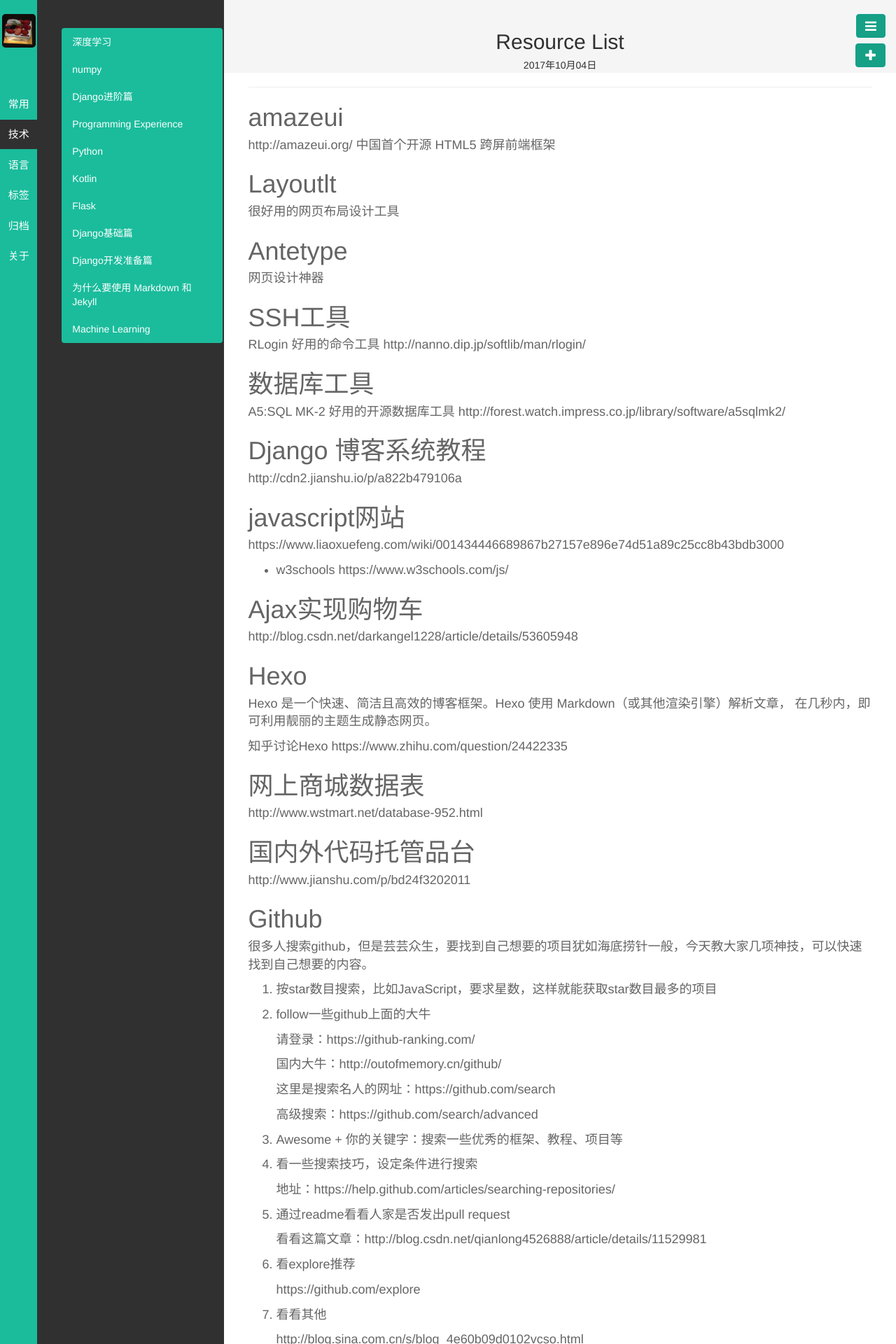
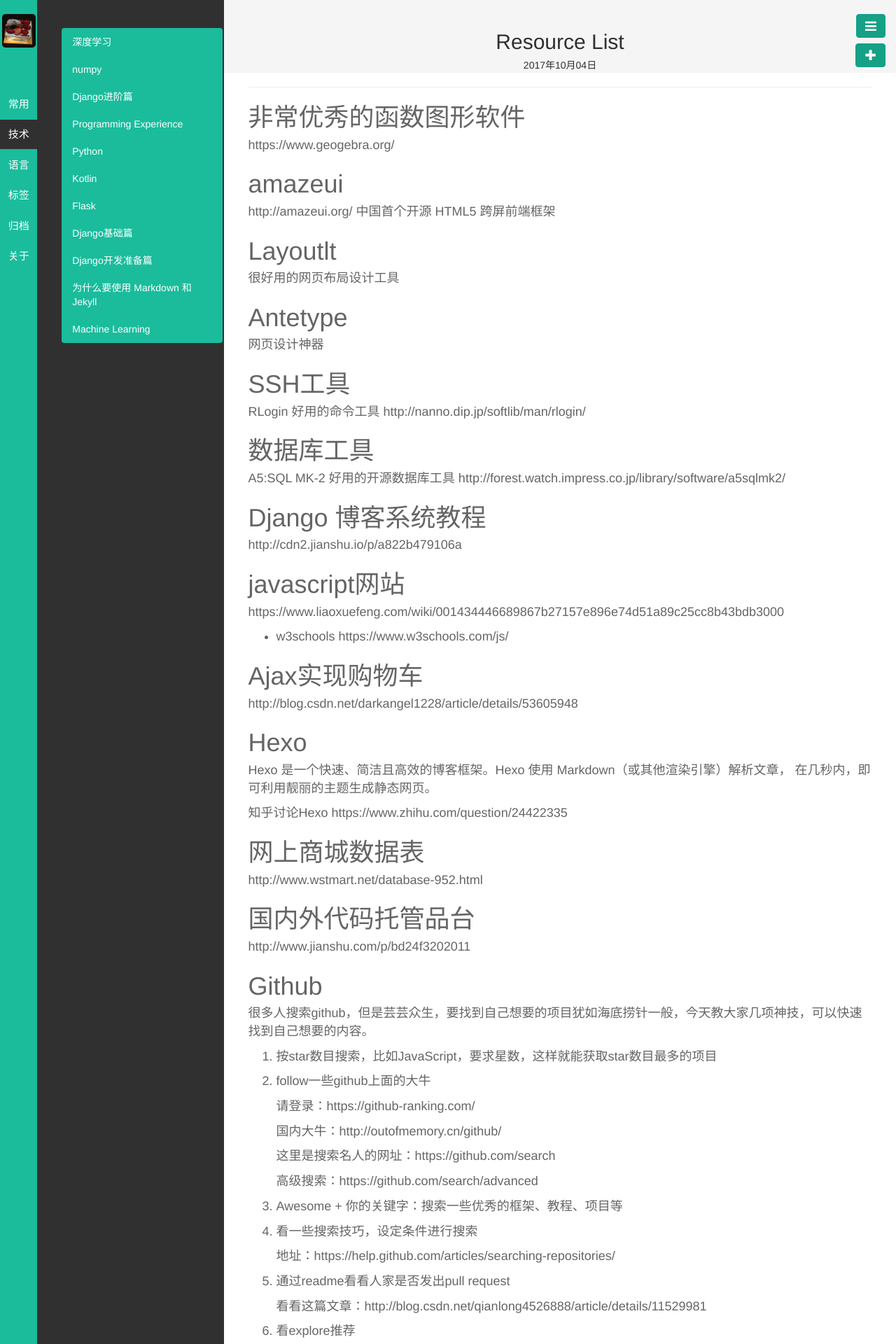
Before and after one commit to kyoyo/kyoyo.github.io, a Jekyll site: the page built from _posts/常用/2017-10-04-ResourceList.md, in a window 1280 px wide. Shown: the top 1920 px of the page at 70% size. Built offline with Jekyll 4.4.1, drawn with Linux system fonts in a browser that asks for light colours; Markdown is read by kramdown in place of the engine named in the settings.

Commit message:
Update 2017-10-04-ResourceList.md

```diff
--- a/_posts/常用/2017-10-04-ResourceList.md
+++ b/_posts/常用/2017-10-04-ResourceList.md
@@ -7,6 +7,8 @@ keywords:
 description:
 ---
 
+# 非常优秀的函数图形软件
+  https://www.geogebra.org/
 # amazeui
   http://amazeui.org/
   中国首个开源 HTML5 跨屏前端框架
```
